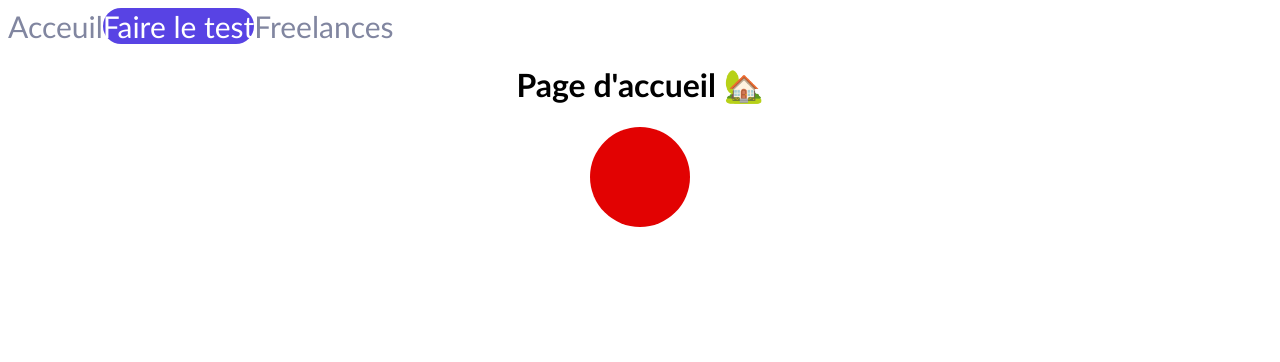
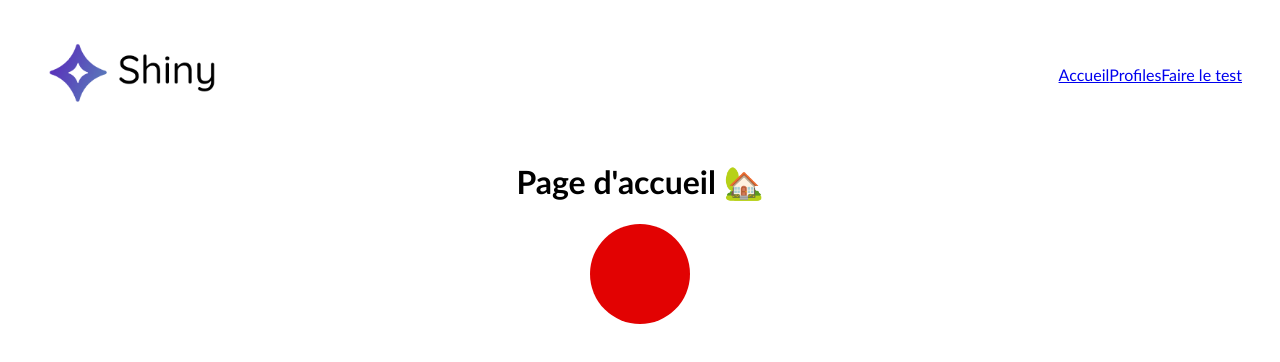
Before and after one commit to luljn/shiny-agency, a React (Create React App) app: page / in a window 1280 px wide. Shown: the top 362 px of the page. Built offline with nearby package versions, Linux system fonts and the light colour scheme.

Commit message:
Header component has been stylized

```diff
--- a/src/components/Header/index.jsx
+++ b/src/components/Header/index.jsx
@@ -1,28 +1,34 @@
-import { Link } from "react-router-dom";
-import styled from "styled-components";
-import colors from "../../utils/style/colors";
+import { Link } from 'react-router-dom'
+import styled from 'styled-components'
+// import { StyledLink } from '../../utils/style/Atoms'
+import DarkLogo from '../../assets/dark-logo.png'
 
-const StyledLink = styled(Link)`
-            padding: 15 px;
-            color: #8186a0;
-            text-decoration: none;
-            font-size: 30px;
-            ${(props) =>
-                props.$isFullLink &&
-                `color: white; border-radius: 30px; background-color: ${colors.primary}`}
+const HomeLogo = styled.img`
+  height: 70px;
+`
+
+const NavContainer = styled.nav`
+  padding: 30px;
+  display: flex;
+  justify-content: space-between;
+  align-items: center;
 `
 
 function Header() {
-
-    return (
-        <nav>
-            <StyledLink to="/">Acceuil</StyledLink>
-            <StyledLink to="/survey/1" $isFullLink>
-                Faire le test
-            </StyledLink>
-            <StyledLink to="/freelances">Freelances</StyledLink>
-        </nav>
-    )
+  return (
+    <NavContainer>
+      <Link to="/">
+        <HomeLogo src={DarkLogo} />
+      </Link>
+      <div>
+        <Link to="/">Accueil</Link>
+        <Link to="/freelances">Profiles</Link>
+        <Link to="/survey/1" $isFullLink>
+          Faire le test
+        </Link>
+      </div>
+    </NavContainer>
+  )
 }
 
 export default Header
```
